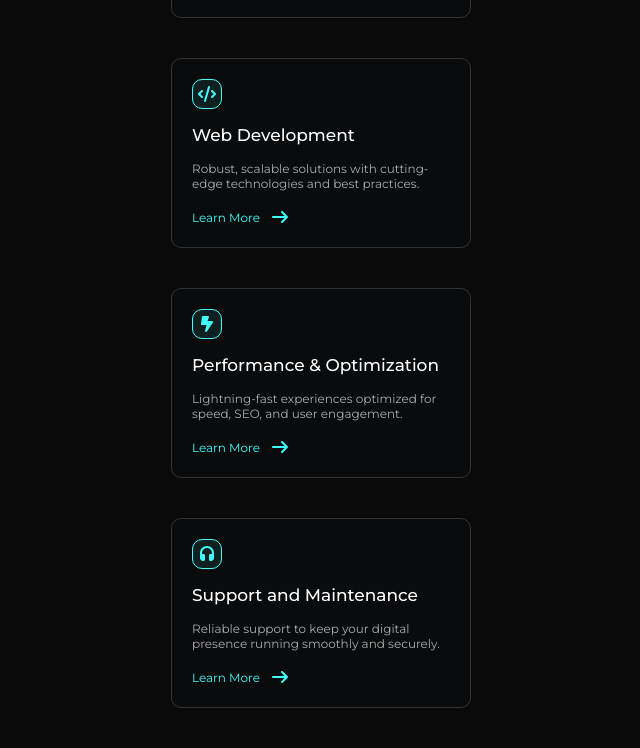
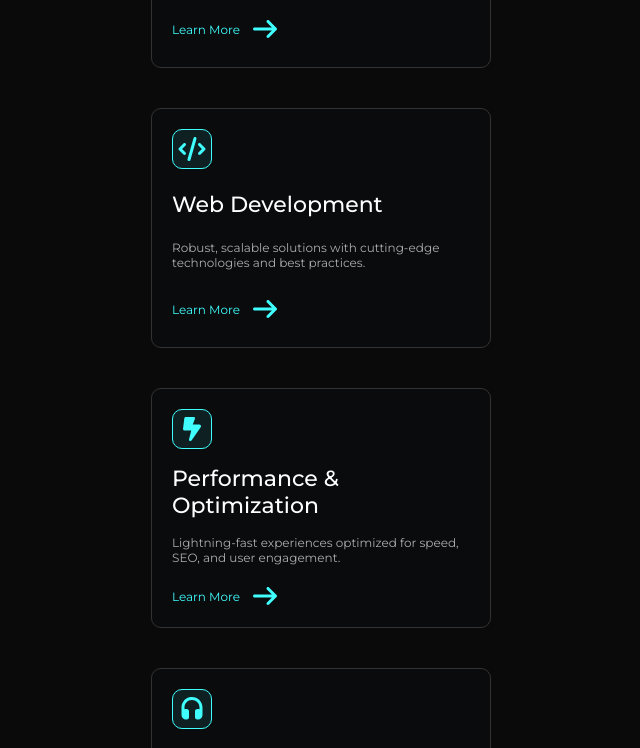
Before and after one commit to JFKleyn/venturetechnologies, a plain HTML site: page index.html in a window 1280 px wide. Shown: the part 1752-2500 px from the top of the page, without its empty margins (319-959 px from the left). Drawn offline with Linux system fonts and the light colour scheme.

Commit message:
Update services.css

```diff
--- a/styles/services.css
+++ b/styles/services.css
@@ -14,14 +14,13 @@
 }
 
 .service {
-  height: 190px;
-  width: 300px;
+  height: 240px;
+  width: 340px;
   display: grid;
   flex-direction: column;
   gap: 16px;
   padding: 20px;
   text-align: left;
-  margin: 0 40px;
   border: 1px solid #333333;
   border-radius: 10px;
   background-color: #124a9d05;
@@ -32,8 +31,8 @@
 }
 
 .icon{
-  height: 30px;
-  width: 30px;
+  height: 40px;
+  width: 40px;
   background-color: #40fefe16;
   border: 1px solid #40FEFE;
   border-radius: 10px;
@@ -43,7 +42,7 @@
 }
 
 h3{
-  font-size: 17px;
+  font-size: 22px;
   color: white;
   font-weight: 500;
 }
@@ -61,8 +60,8 @@ h3{
 }
 
 svg{
-  height: 20px;
-  width: 20px;
+  height: 30px;
+  width: 30px;
   fill: #40FEFE;
 }
 
```
